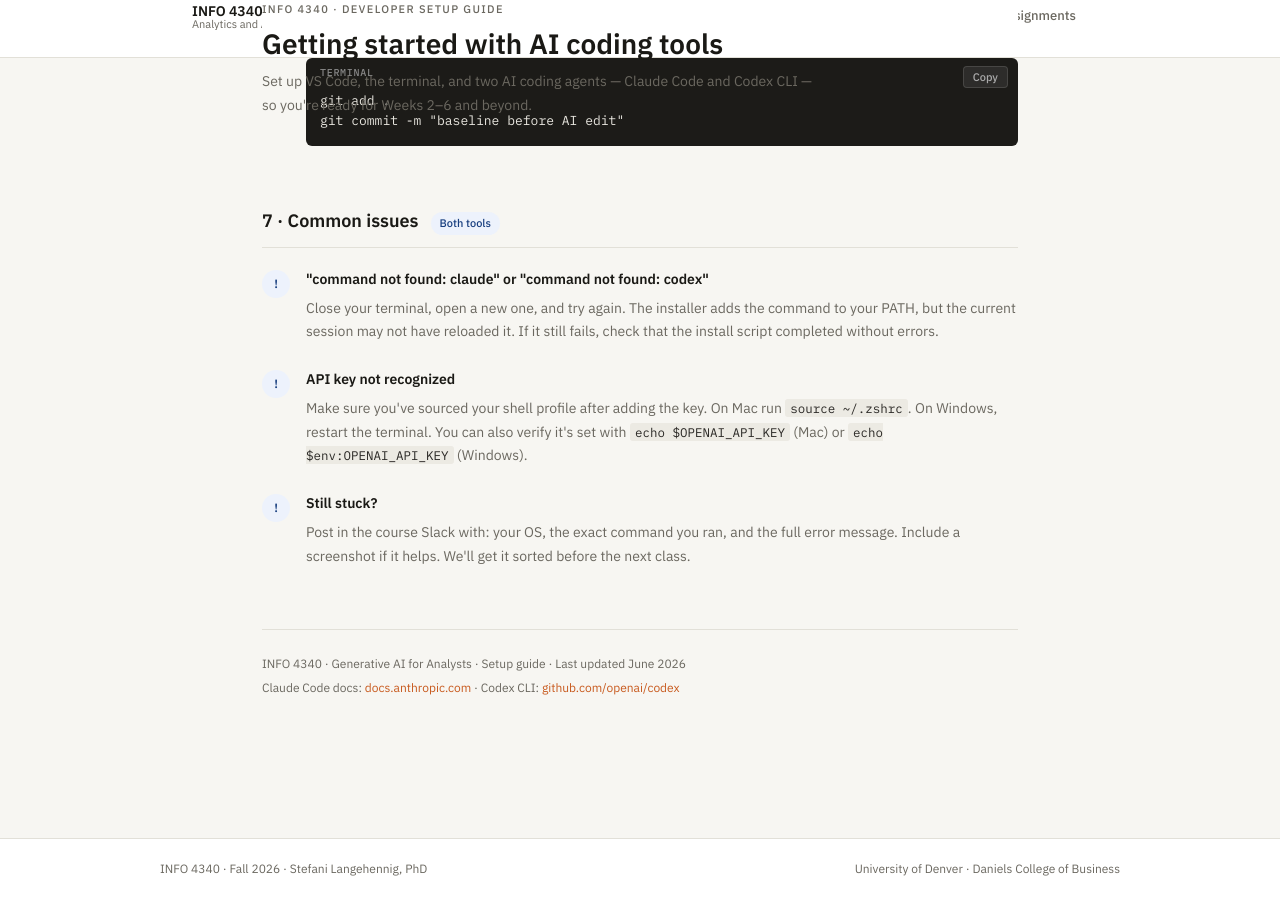
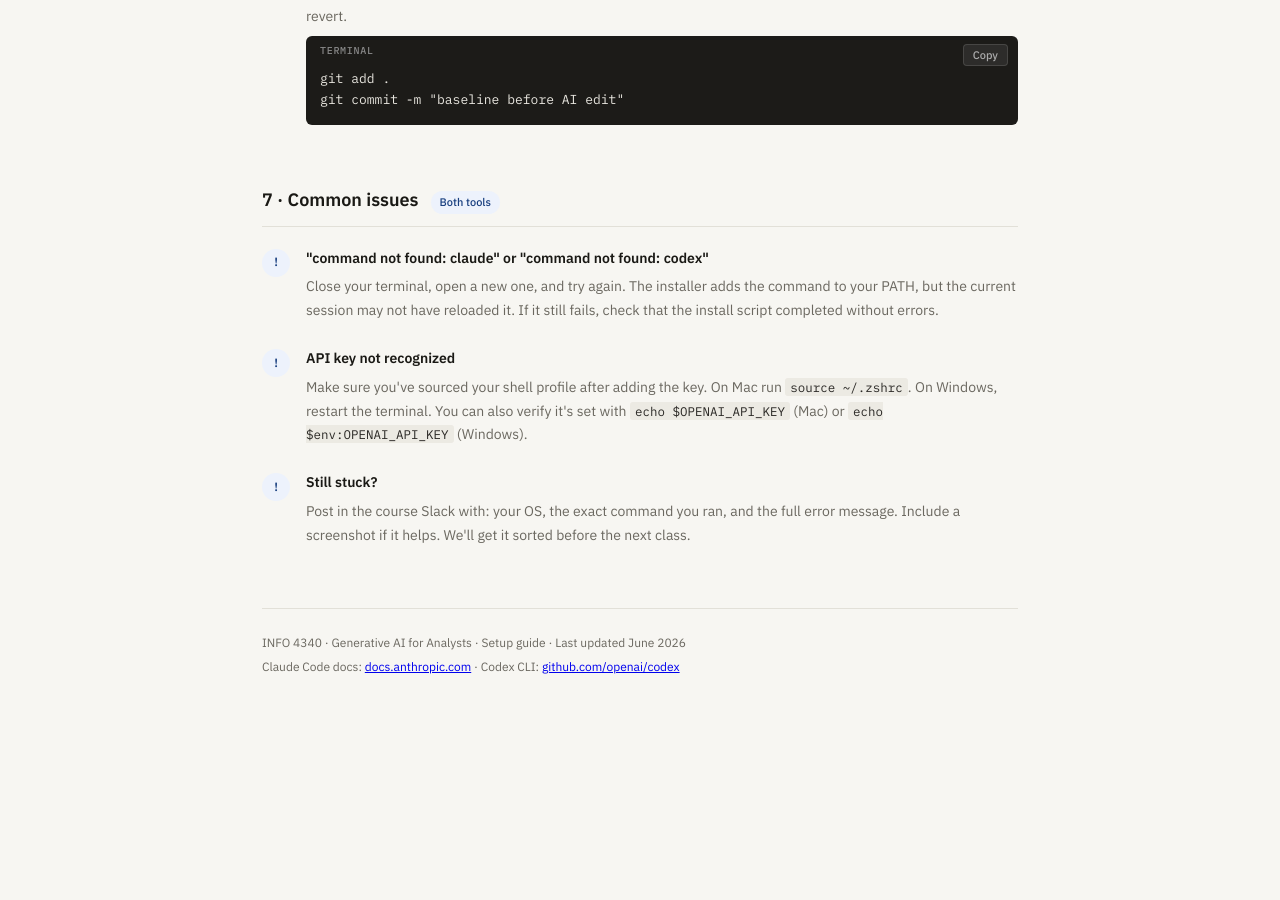
Before and after one commit to steflangehennig/info4340, a Jekyll site: the page built from guides/dev-setup.html, in a window 1280 px wide and 900 px high, scrolled down 4761 px. Built offline with Jekyll 4.4.1, drawn with Linux system fonts in a browser that asks for light colours; after the commit the page ends 5518 px from its top, so only the background shows below that; part of the change alters nothing that is shown.

Commit message:
update dev guide yaml

```diff
--- /dev/null
+++ b/_layouts/standalone.html
@@ -0,0 +1 @@
+{{ content }}
--- a/guides/dev-setup.html
+++ b/guides/dev-setup.html
@@ -1,8 +1,7 @@
 ---
-layout: default
-title: Developer setup guide
-render_with_liquid: false
+layout: standalone
 ---
+
 <!DOCTYPE html>
 <html lang="en">
 <head>
```
